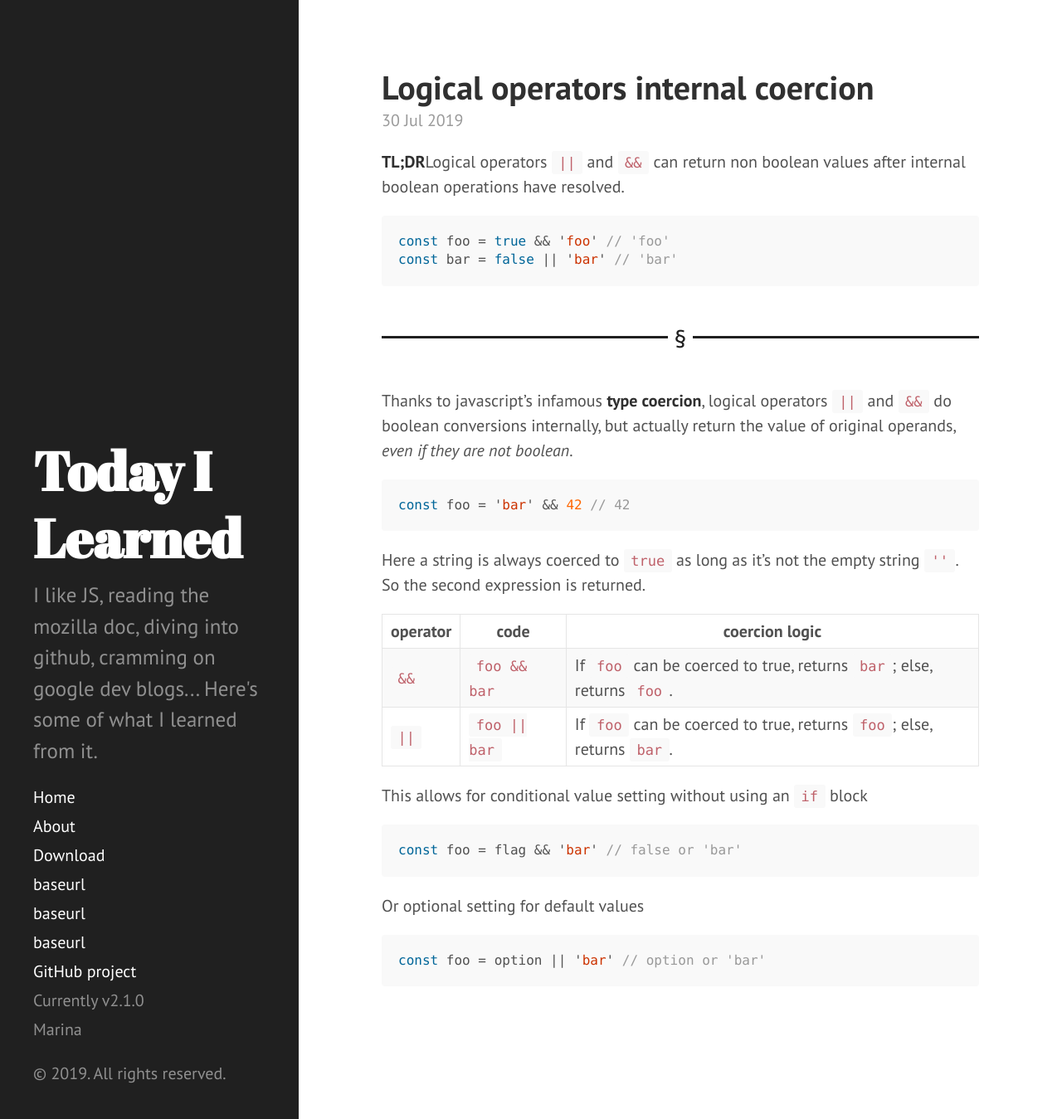
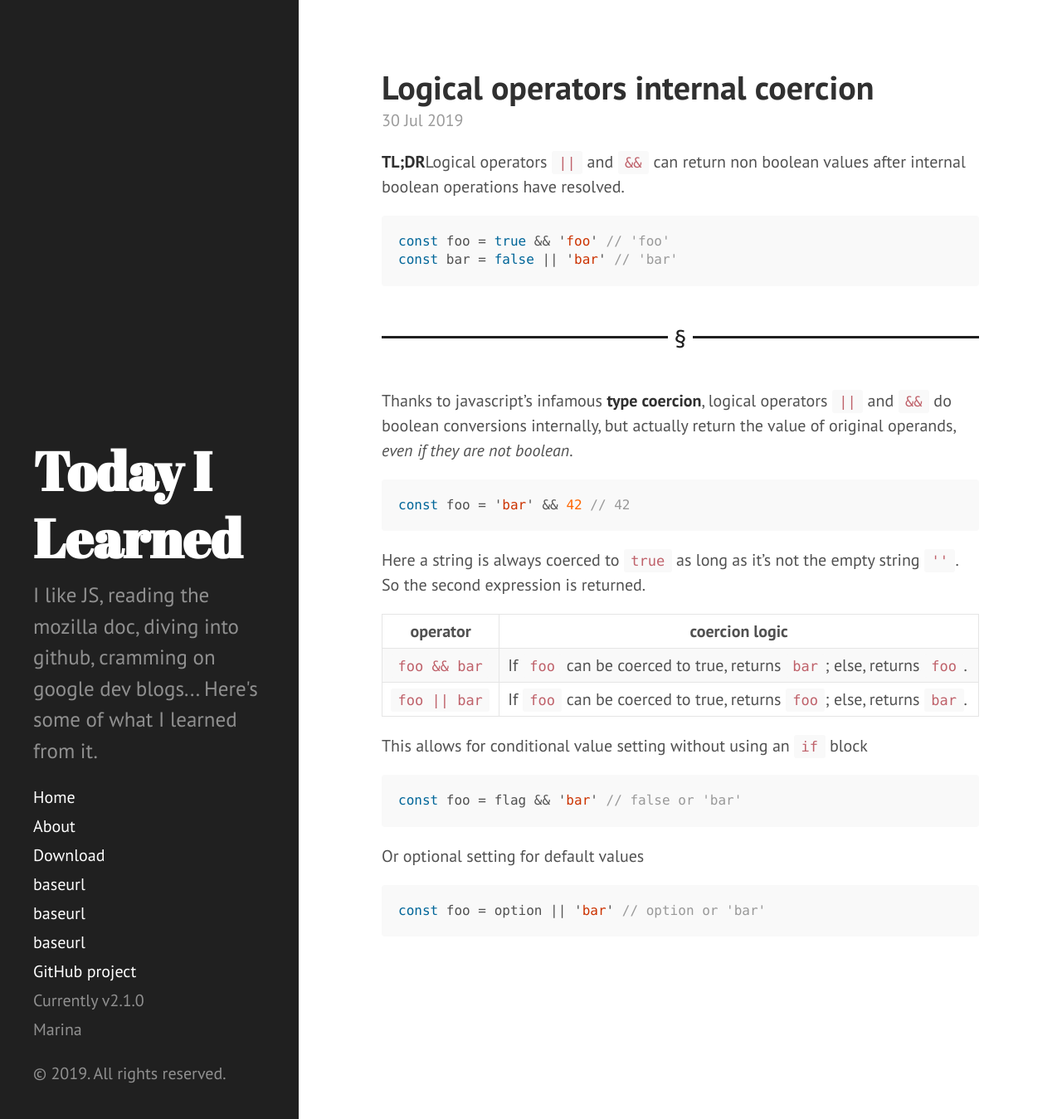
Before and after one commit to Sheraff/TIL, a Jekyll site: the page built from _posts/2019-07-30-OR-and-AND-internal-coercion.md, in a window 1280 px wide and 1349 px high. Shown: the whole window at 83% size. Built offline with Jekyll 4.4.1, drawn with Linux system fonts in a browser that asks for light colours.

Commit message:
Update 2019-07-30-OR-and-AND-internal-coercion.md

````diff
--- a/_posts/2019-07-30-OR-and-AND-internal-coercion.md
+++ b/_posts/2019-07-30-OR-and-AND-internal-coercion.md
@@ -19,10 +19,10 @@ const foo = 'bar' && 42 // 42
 ```
 Here a string is always coerced to `true` as long as it's not the empty string `''`. So the second expression is returned.
 
-| operator | code | coercion logic |
-| --- | --- | --- |
-| `&&` | `foo && bar` | If `foo` can be coerced to true, returns `bar`; else, returns `foo`. |
-| `||` | `foo || bar` | If `foo` can be coerced to true, returns `foo`; else, returns `bar`. |
+| operator | coercion logic |
+| --- | --- |
+| `foo && bar` | If `foo` can be coerced to true, returns `bar`; else, returns `foo`. |
+| `foo || bar` | If `foo` can be coerced to true, returns `foo`; else, returns `bar`. |
 
 
 This allows for conditional value setting without using an `if` block
````
